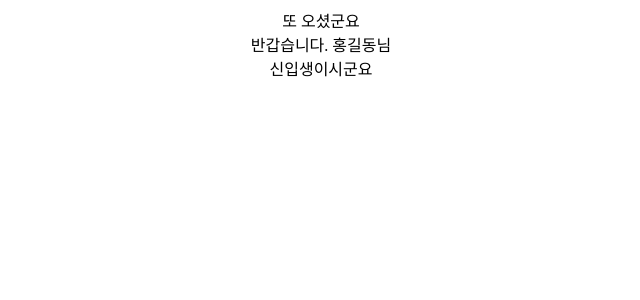
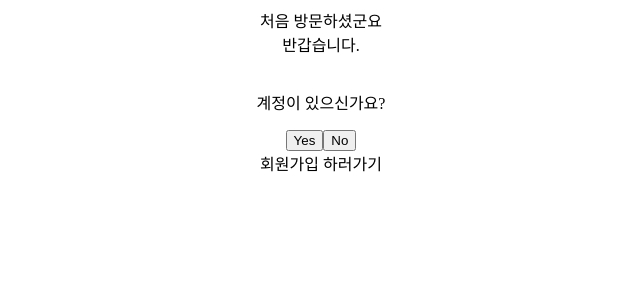
Before and after one commit to seung-heee/LikeLion12th_React, a React (Create React App) app: page / in a window 1280 px wide. Shown: the top 300 px of the page, without its empty margins (319-959 px from the left). Built offline with nearby package versions, Linux system fonts and the light colour scheme.

Commit message:
조건부 렌더링 삼항연산자 실습

```diff
--- a/src/App.js
+++ b/src/App.js
@@ -10,7 +10,7 @@ import Greeting from "./component/conditionalRendering/Greeting";
 import { useState } from "react";
 
 function App() {
-  const [isLoggedIn, setIsLoggedIn] = useState(true)
+  const [isLoggedIn, setIsLoggedIn] = useState(false)
   const [name, setName] = useState('홍길동')
   const [studentId, setStudentId] = useState(24)
 
--- a/src/component/conditionalRendering/GuestGreeting.js
+++ b/src/component/conditionalRendering/GuestGreeting.js
@@ -1,10 +1,25 @@
-import React from 'react';
+import React, { useState } from 'react';
 
 const GuestGreeting = () => {
+    const [user, setUser] = useState();
+
+    function handleChangeBtn(e) {
+        setUser(e.target.value)
+    }
+
     return (
     <>
         <div>처음 방문하셨군요</div>
         <div>반갑습니다.</div>
+
+        <br/>
+        <div>
+            <p>계정이 있으신가요?</p>
+            <button value='Yes' onClick={handleChangeBtn}>Yes</button>
+            <button value='No' onClick={handleChangeBtn}>No</button>
+        </div>
+
+        {user == 'Yes' ? '로그인 하러가기' : '회원가입 하러가기' }
     </>
     );
 };
```
